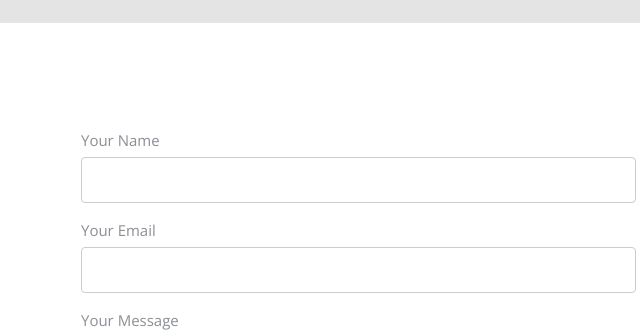
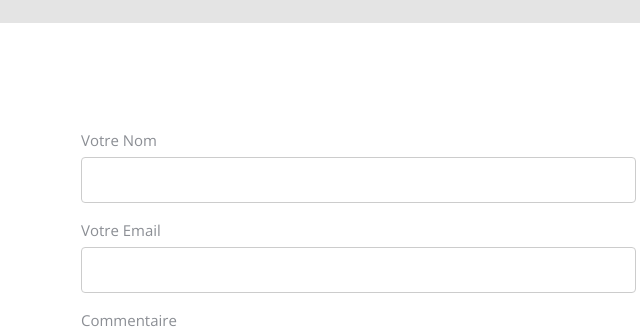
Before and after one commit to Timothee35T/S2_git, a website: page index.html in a window 1280 px wide. Shown: the part 6420-6756 px from the top of the page, 574-1214 px from the left. Drawn offline with nearby package versions, Linux system fonts and the light colour scheme; files whose address does not match are found by name.

Commit message:
Traduction du formulaire

```diff
--- a/index.html
+++ b/index.html
@@ -439,19 +439,19 @@
           <div class="col-md-6 col-md-push-1 probootstrap-animate">
             <form method="post" class="probootstrap-form">
               <div class="form-group">
-                <label for="c_name">Your Name</label>
+                <label for="c_name">Votre Nom</label>
                 <div class="form-field">
                   <input type="text" id="c_name" class="form-control">
                 </div>
               </div>
               <div class="form-group">
-                <label for="c_email">Your Email</label>
+                <label for="c_email">Votre Email</label>
                 <div class="form-field">
                   <input type="text" id="c_email" class="form-control">
                 </div>
               </div>
               <div class="form-group">
-                <label for="c_message">Your Message</label>
+                <label for="c_message">Commentaire</label>
                 <div class="form-field">
                   <textarea name="c_message" id="c_message" cols="30" rows="10" class="form-control"></textarea>
                 </div>
```
